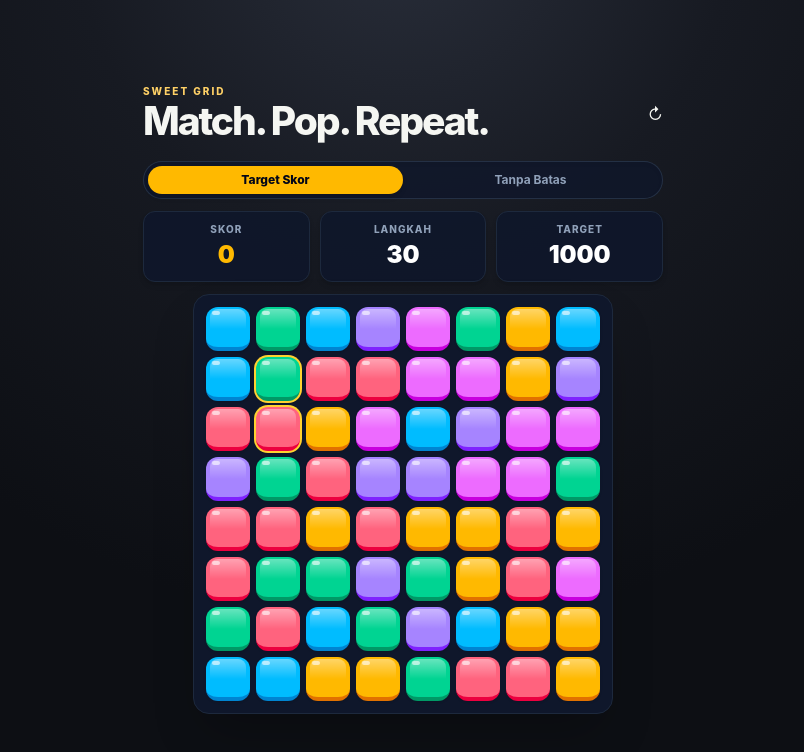
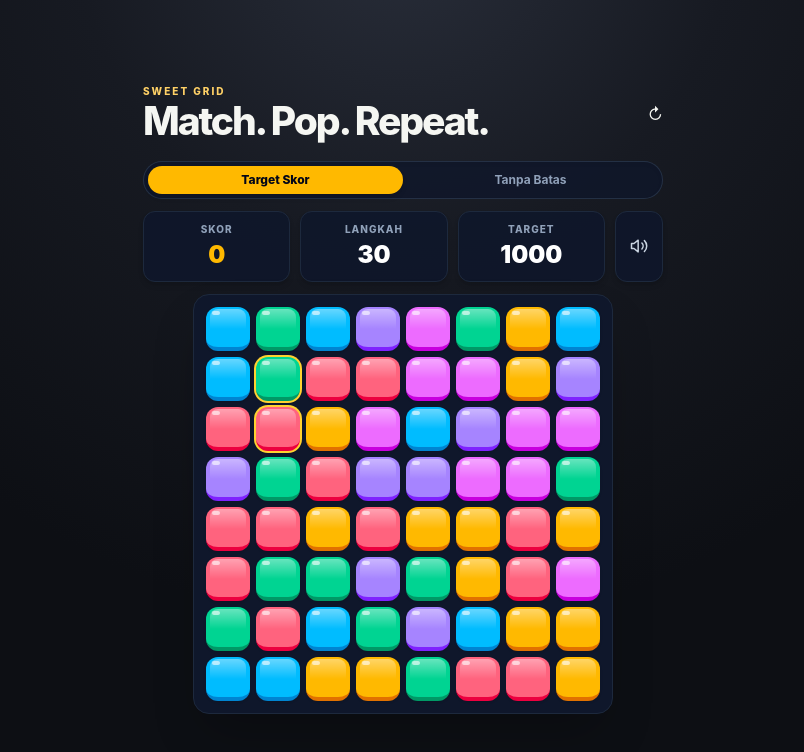
Before and after one commit to Kafkayara/sweetgame, a Next.js app: page / in a window 1280 px wide. Shown: the top 752 px of the page, without its empty margins (237-1041 px from the left). Built offline with nearby package versions, Linux system fonts and the light colour scheme.

Commit message:
feet sound

```diff
--- a/app/page.tsx
+++ b/app/page.tsx
@@ -1,6 +1,7 @@
 'use client'
 
 import React, { useState, useEffect, useRef, useCallback } from 'react'
+import { useGameAudio } from './use-game-audio'
 
 // ============================================================================
 // KONSTANTA & TIPE DATA
@@ -246,6 +247,7 @@ export default function SweetGridGame() {
   const [message, setMessage] = useState<string>('Pilih atau drag dua permen yang bersebelahan.')
   const [gameOver, setGameOver] = useState<boolean>(false)
   const [gameWon, setGameWon] = useState<boolean>(false)
+  const { isMuted, playSound, toggleMuted } = useGameAudio()
 
   // Board state: 8x8 matrix
   const [board, setBoard] = useState<(Candy | null)[][]>([])
@@ -1073,6 +1075,7 @@ export default function SweetGridGame() {
     setScore(s => s + specialGained)
     showScorePopup(specialGained, cells)
 
+    playSound('explode')
     triggerPopVisuals(cells, currentBoard)
     await wait(POP_DELAY)
 
@@ -1130,9 +1133,16 @@ export default function SweetGridGame() {
 
       const comboMultiplier = 1 + (combo - 1) * 0.5
       const gained = Math.round(expanded.size * SCORE_PER_CANDY * comboMultiplier)
+      const detonatesSpecial = [...expanded].some(position => {
+        const [row, column] = position.split(',').map(Number)
+        return Boolean(curBoard[row]?.[column]?.special)
+      })
 
       setScore(s => s + gained)
       setMessage(combo > 1 ? `COMBO x${combo}` : `Match! +${gained}`)
+
+      playSound('pop', { playbackRate: Math.min(1 + (combo - 1) * 0.08, 1.32) })
+      if (detonatesSpecial) playSound('explode')
 
       if (combo > 1) {
         showComboPopup(combo)
@@ -1196,6 +1206,7 @@ export default function SweetGridGame() {
     const currentMode = gameModeRef.current
 
     if (currentMode === 'target' && currentScore >= TARGET_SCORE) {
+      playSound('win')
       setGameWon(true)
       setGameOver(true)
       gameLockedRef.current = true
@@ -1269,6 +1280,7 @@ export default function SweetGridGame() {
     // 2. Cek kombinasi spesial
     const specialCombo = getSpecialCombination(first, second, swapped)
     if (specialCombo) {
+      playSound('swap')
       setMoves(m => m - 1)
       const afterCombo = await resolveSpecialCombination(first, second, specialCombo, swapped)
       finishMove(afterCombo)
@@ -1295,6 +1307,7 @@ export default function SweetGridGame() {
     }
 
     // 4. Match valid! Kurangi langkah dan selesaikan reaksi berantai
+    playSound('swap')
     setMoves(m => m - 1)
     const afterMatches = await resolveMatchesLoop(matches, first, second, swapped)
     finishMove(afterMatches)
@@ -1495,7 +1508,7 @@ export default function SweetGridGame() {
       {/* GAME STATS (Grid 3 Kolom Rapi)                                   */}
       {/* ================================================================= */}
       <section
-        className="stats grid grid-cols-3 gap-2.5 mb-3"
+        className="stats grid grid-cols-[repeat(3,minmax(0,1fr))_auto] gap-2.5 mb-3"
         aria-label="Informasi permainan"
       >
         <div className="stat-card flex flex-col items-center justify-center p-2.5 bg-slate-900/90 border border-slate-800 rounded-xl shadow-md">
@@ -1524,6 +1537,45 @@ export default function SweetGridGame() {
             {gameMode === 'unlimited' ? '∞' : TARGET_SCORE}
           </strong>
         </div>
+
+        <button
+          className="flex h-full min-h-12 w-12 items-center justify-center self-stretch rounded-xl border border-slate-800 bg-slate-900/90 text-slate-300 shadow-md transition-colors hover:border-amber-300/50 hover:text-amber-300 focus-visible:outline-2 focus-visible:outline-offset-2 focus-visible:outline-amber-300"
+          type="button"
+          aria-label={isMuted ? 'Nyalakan suara' : 'Matikan suara'}
+          aria-pressed={isMuted}
+          title={isMuted ? 'Nyalakan suara' : 'Matikan suara'}
+          onClick={toggleMuted}
+        >
+          {isMuted ? (
+            <svg
+              aria-hidden="true"
+              className="h-5 w-5"
+              viewBox="0 0 24 24"
+              fill="none"
+              stroke="currentColor"
+              strokeWidth="1.8"
+              strokeLinecap="round"
+              strokeLinejoin="round"
+            >
+              <path d="M11 5 6 9H3v6h3l5 4V5Z" />
+              <path d="m17 9 5 6m0-6-5 6" />
+            </svg>
+          ) : (
+            <svg
+              aria-hidden="true"
+              className="h-5 w-5"
+              viewBox="0 0 24 24"
+              fill="none"
+              stroke="currentColor"
+              strokeWidth="1.8"
+              strokeLinecap="round"
+              strokeLinejoin="round"
+            >
+              <path d="M11 5 6 9H3v6h3l5 4V5Z" />
+              <path d="M15.5 8.5a5 5 0 0 1 0 7m3-10a9 9 0 0 1 0 13" />
+            </svg>
+          )}
+        </button>
       </section>
 
       {/* ================================================================= */}
--- /dev/null
+++ b/app/use-game-audio.ts
@@ -0,0 +1,47 @@
+'use client'
+
+import { useCallback, useRef, useState } from 'react'
+
+type SoundEffect = 'swap' | 'pop' | 'explode' | 'win'
+
+interface PlaySoundOptions {
+  playbackRate?: number
+  volume?: number
+}
+
+const SOUND_FILES: Record<SoundEffect, string> = {
+  swap: 'swap.mp3',
+  pop: 'pop.mp3',
+  explode: 'explode.mp3',
+  win: 'win.mp3',
+}
+
+export function useGameAudio() {
+  const [isMuted, setIsMuted] = useState(false)
+  const isMutedRef = useRef(false)
+
+  const playSound = useCallback((sound: SoundEffect, options: PlaySoundOptions = {}) => {
+    if (isMutedRef.current || typeof Audio === 'undefined') return
+
+    try {
+      const audio = new Audio(`/sounds/${SOUND_FILES[sound]}`)
+      audio.volume = Math.max(0, Math.min(1, options.volume ?? 0.7))
+      audio.playbackRate = Math.max(0.5, Math.min(2, options.playbackRate ?? 1))
+      void audio.play().catch(error => {
+        if (error instanceof DOMException && error.name === 'NotAllowedError') return
+        if (error instanceof DOMException && error.name === 'NotSupportedError') return
+        console.error(`Tidak dapat memutar efek suara "${sound}".`, error)
+      })
+    } catch (error) {
+      console.error(`Tidak dapat memutar efek suara "${sound}".`, error)
+    }
+  }, [])
+
+  const toggleMuted = useCallback(() => {
+    const next = !isMutedRef.current
+    isMutedRef.current = next
+    setIsMuted(next)
+  }, [])
+
+  return { isMuted, playSound, toggleMuted }
+}
```
Also changed, not shown: 1 other file (tests, documents, lock files or other folders).
